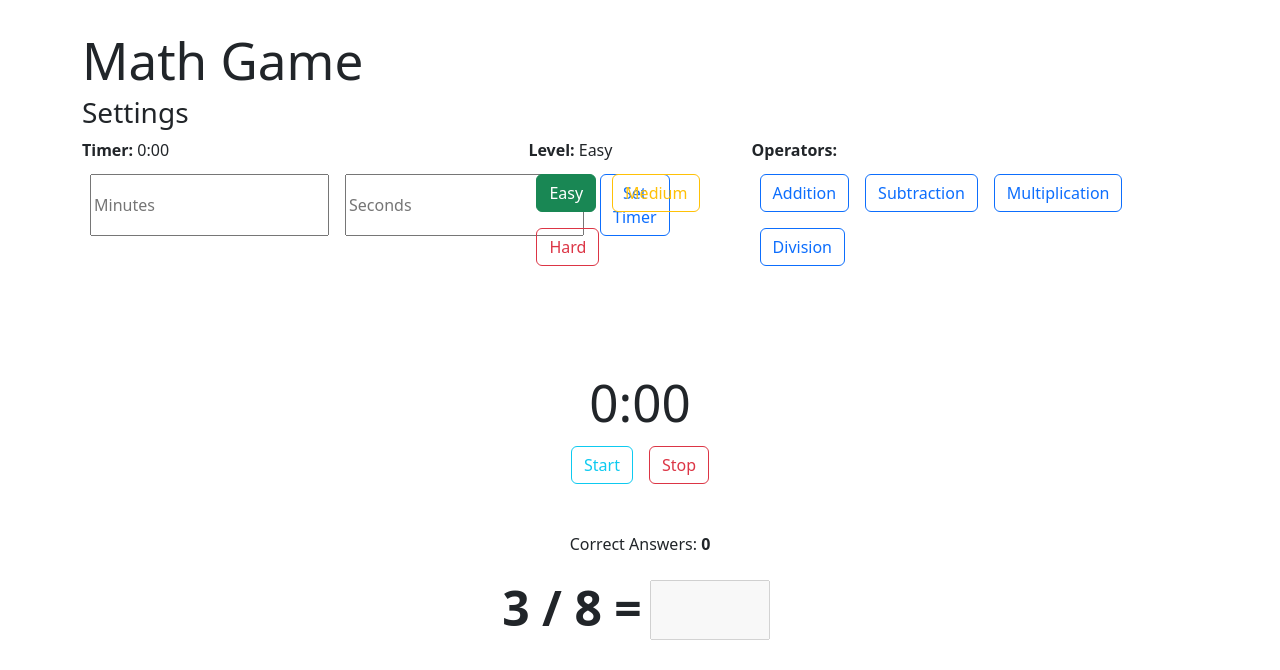
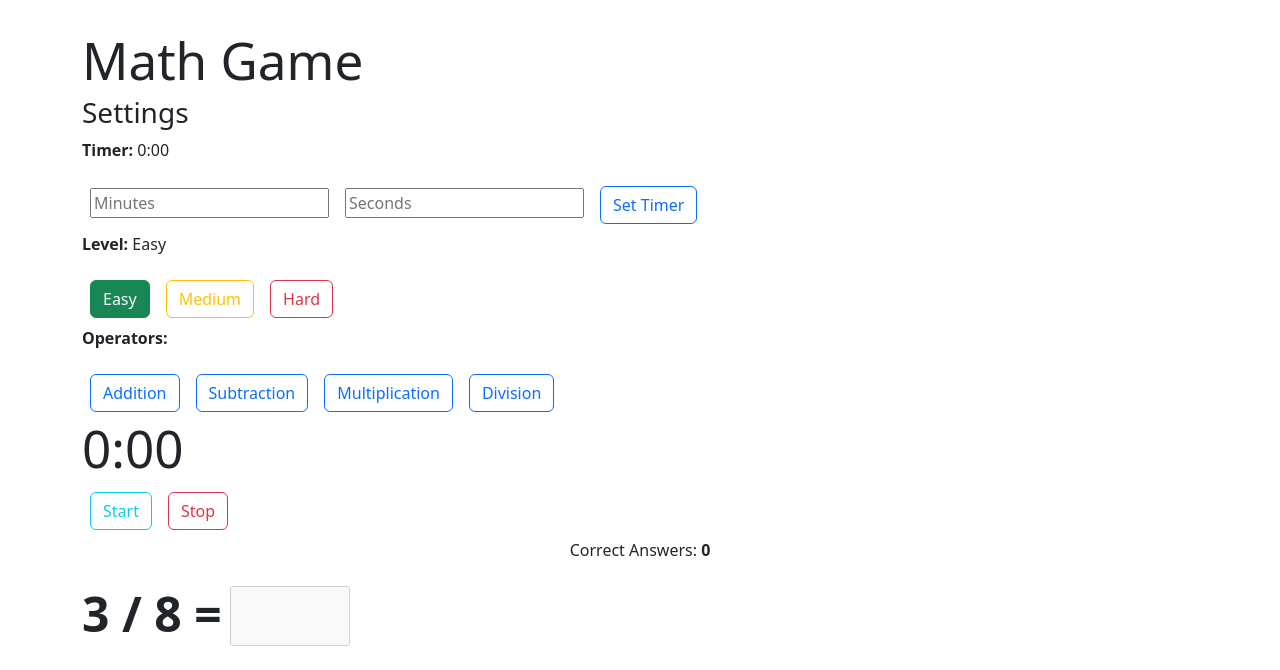
Before and after one commit to BriGuy520/math-game, a React (Vite) app: page / in a window 1280 px wide. Shown: the top 670 px of the page. Built offline with nearby package versions, Linux system fonts and the light colour scheme.

Commit message:
made some small styling changes

```diff
--- a/src/App.css
+++ b/src/App.css
@@ -6,6 +6,41 @@
 .settings-bar-section {
   display: flex;
   justify-content: space-around;
+}
+
+.guess-container {
+  display: flex;
+}
+
+.guess-container p {
+  font-size: 48px;
+  font-weight: 600;
+}
+
+.board-container input {
+  width: 120px;
+  height: 60px;
+  margin: auto 20px;
+  font-size: 42px;
+  padding: 20px;
+}
+
+.score-container {
+  text-align: center;
+}
+
+.settings-bar-section {
+  flex-direction: column;
+}
+
+.timer-settings, .operators-settings, .level-settings {
+  width: 100%;
+}
+
+@media(min-width: 1299px){
+
+  .settings-bar-section {
+    flex-direction: row;
   }
 
   .timer-settings, .operators-settings {
@@ -44,24 +79,4 @@
     height: 20%;
     margin: auto;
   }
-
-.guess-container {
-  display: flex;
 }
-
-.guess-container p {
-  font-size: 48px;
-  font-weight: 600;
-}
-
-.board-container input {
-  width: 120px;
-  height: 60px;
-  margin: auto 20px;
-  font-size: 42px;
-  padding: 20px;
-}
-
-.score-container {
-  text-align: center;
-}
```
Lines whose indentation alone changed are shown as unchanged.
